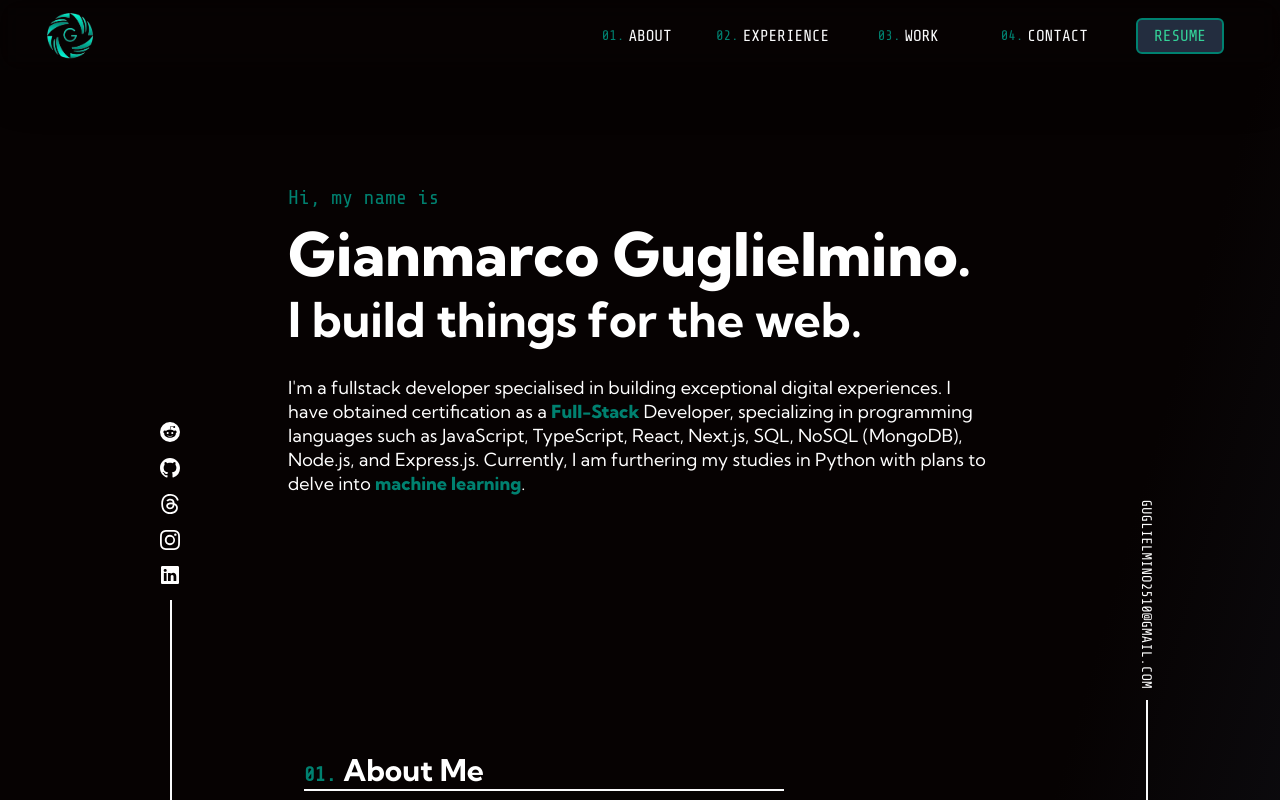
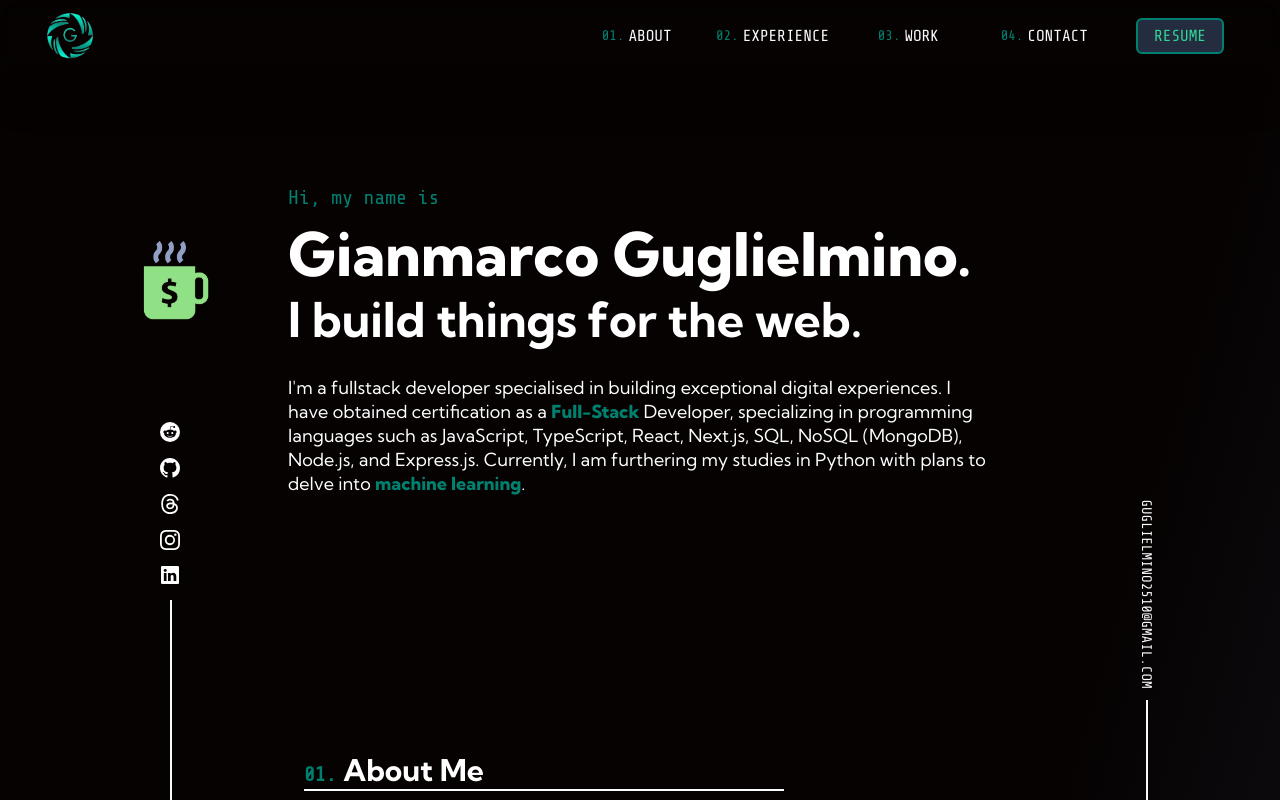
Before and after one commit to Jim2510/Fullstack-portfolio, a React (Vite) app: page / in a window 1280 px wide. Shown: the top 800 px of the page. Built offline with nearby package versions, Linux system fonts and the light colour scheme.

Commit message:
donation button added to homepage

```diff
--- /dev/null
+++ b/src/components/OfferBtn.jsx
@@ -0,0 +1,17 @@
+import { Link } from "react-router-dom";
+
+export function OfferBtn() {
+  return (
+    <>
+      <Link
+        to={"https://buy.stripe.com/bIY6oOeGm1iBaUEbII"}
+        className="group fixed top-60 left-[8.5rem] rounded-full w-[80px] h-[80px] z-[500]"
+      >
+        <img src="/src/assets/cup.png" alt="" />
+        <div className=" justify-center items-center absolute group-hover:flex hidden text-black font-bold -top-12 -right-7 rounded-2xl bg-main-red px-2 py-1 w-[150px] ">
+          Buy me a coffee!
+        </div>
+      </Link>
+    </>
+  );
+}
--- a/src/components/Work.jsx
+++ b/src/components/Work.jsx
@@ -21,7 +21,7 @@ export function Work() {
               <img
                 src={gestify}
                 alt="gestify"
-                className="w-full h-full  object-fill"
+                className="w-full h-full  object-cover"
               />
             </div>
             <div className="col-span-1 sm:col-span-2 h-fit flex justify-center flex-col items-center sm:items-end py-4 text-end gap-4">
--- a/src/layouts/Mainpage.jsx
+++ b/src/layouts/Mainpage.jsx
@@ -4,6 +4,7 @@ import { Contact } from "../components/Contact";
 import { Experience } from "../components/Experience";
 import { LinkSocial } from "../components/LinkSocial";
 import { Navbar } from "../components/Navbar";
+import { OfferBtn } from "../components/OfferBtn";
 import { OtherWork } from "../components/OtherWork";
 import { TitleSection } from "../components/TitleSection";
 import { Work } from "../components/Work";
@@ -12,6 +13,7 @@ export function Mainpage() {
   return (
     <div className="scrollbar font-kumbh relative bg-gradient-to-br from-custom-dark via-custom-dark to-custom-green bg-cover overflow-y-auto">
       <Animation />
+      <OfferBtn />
       <Navbar />
       <TitleSection />
       <LinkSocial />
```
Also changed, not shown: src/assets/coffee-cup.png (added), src/assets/cup.png (added).
